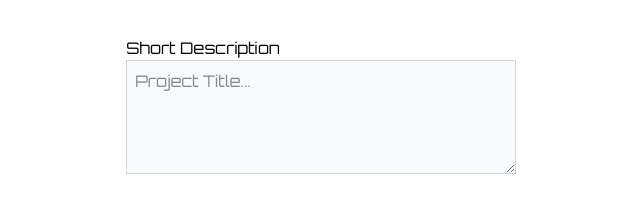
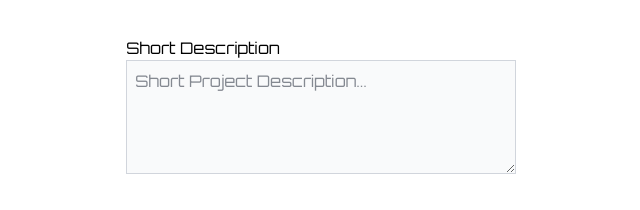
Before and after one commit to ekinakkaya/portfolio, a Next.js app: page /work/1/edit in a window 1280 px wide. Shown: the part 832-1042 px from the top of the page, without its empty margins (319-959 px from the left). Built offline with nearby package versions, Linux system fonts and the light colour scheme; no server answers; the database is empty; sample sign-in values are in the browser's storage.

Commit message:
Fixed the textarea field logics. I forgot some of it before. Also fixed some linting errors.

```diff
--- a/app/signin/page.tsx
+++ b/app/signin/page.tsx
@@ -12,6 +12,7 @@ import { useRouter } from "next/navigation";
 import { ToastContainer, toast } from "react-toastify";
 import "react-toastify/dist/ReactToastify.css";
 import { AiOutlineLoading3Quarters } from "react-icons/ai";
+import { FirebaseError } from "firebase/app";
 
 function SignInPage() {
   const router = useRouter();
@@ -42,11 +43,16 @@ function SignInPage() {
       setErrorCode("");
       setErrorMessage("");
       toast.success("Logged in successfully");
-    } catch (error: any) {
-      setErrorCode(error.code);
-      setErrorMessage(error.message);
+    } catch (error) {
+      if (error instanceof FirebaseError) {
+        setErrorCode(error.code);
+        setErrorMessage(error.message);
+        toast.error(`Login failed: ${error.message}`);
+      } else {
+        console.error("Unknown login error", error);
+        toast.error("Something went wrong while logging in.");
+      }
       setUser(null);
-      toast.error(`Login failed: ${error.message}`);
     } finally {
       setLoading(false);
     }
@@ -58,7 +64,14 @@ function SignInPage() {
       toast.info("Logged out.");
       router.replace("/signin");
     } catch (error) {
-      toast.error("An error occurred while logging out.");
+      if (error instanceof FirebaseError) {
+        setErrorCode(error.code);
+        setErrorMessage(error.message);
+        toast.error(`Logout failed: ${error.message}`);
+      } else {
+        console.error("Unknown logout error", error);
+        toast.error("Something went wrong while logging out.");
+      }
     }
   };
 
--- a/app/work/[id]/edit/page.tsx
+++ b/app/work/[id]/edit/page.tsx
@@ -9,44 +9,20 @@ import { onAuthStateChanged } from "firebase/auth";
 import { auth } from "@/lib/firebase";
 import { useRouter, useParams } from "next/navigation";
 import { fetchProjectById } from "@/lib/projectsService";
-import { ProjectData } from "@/types/ProjectData";
-
-// const project = {
-//   id: 1,
-//   title: "YC Directory",
-//   description:
-//     "A Next.js 15 platform where entrepreneurs can submit their startup ideas for virtual pitch competitions, browse other pitches, and gain exposure through a clean minimalistic design for a smooth user experience.",
-//   markdown: `
-// A platform built with **Next.js 15** where entrepreneurs can:
-// - Submit their startup ideas for virtual pitch competitions
-// - Browse and discover other innovative pitches
-// - Gain exposure through a clean, minimalistic design focused on smooth user experience
-
-// ---
-
-// ## ✨ Features
-// - 🚀 Submit startup pitches easily
-// - 🔍 Explore pitches from other founders
-// - 🎨 Minimal and intuitive UI for better engagement
-// - 🏆 Virtual competitions to gain traction and feedback
-
-// ---
-
-// ## 📸 Screenshot
-// ![YC Directory Screenshot](https://github.com/ekinakkaya/yc_directory/blob/main/screenshot.png)
-
-// ---
-
-// ## 🔗 Live Project / Source Code
-// 👉 [Visit YC Directory on GitHub](https://github.com/ekinakkaya/yc_directory)
-//   `,
-//   image:
-//     "https://github.com/ekinakkaya/yc_directory/blob/main/screenshot.png?raw=true",
-//   link: "https://github.com/ekinakkaya/yc_directory",
-// };
 
 function ProjectEditPage() {
   const params = useParams();
+  const router = useRouter();
+
+  const [title, setTitle] = useState("");
+  const [description, setDescription] = useState("");
+  const [markdown, setMarkdown] = useState("");
+  const [imageLink, setImageLink] = useState(""); // this gets updated when the "save" button is triggered
+  const [link, setLink] = useState("");
+
+  const [imageLinkField, setImageLinkField] = useState(""); // this gets updated when the image link field changes
+
+  const [loggedIn, setLoggedIn] = useState(false);
 
   useEffect(() => {
     async function fetchProject(id: string) {
@@ -72,18 +48,6 @@ function ProjectEditPage() {
       }
     });
   }, []);
-
-  const router = useRouter();
-
-  const [title, setTitle] = useState("");
-  const [description, setDescription] = useState("");
-  const [markdown, setMarkdown] = useState("");
-  const [imageLink, setImageLink] = useState(""); // this gets updated when the "save" button is triggered
-  const [link, setLink] = useState("");
-
-  const [imageLinkField, setImageLinkField] = useState(""); // this gets updated when the image link field changes
-
-  const [loggedIn, setLoggedIn] = useState(false);
 
   function refetchProjectImage() {
     setImageLink(imageLinkField);
@@ -142,19 +106,19 @@ function ProjectEditPage() {
           className="p-2 w-full h-full text-base text-gray-900 bg-gray-50 border border-gray-300 focus:ring-blue-500 focus:border-blue-500 dark:bg-gray-700 dark:border-gray-600 dark:placeholder-gray-400 dark:text-white dark:focus:ring-blue-500 dark:focus:border-blue-500"
           placeholder="Project Title..."
           value={title}
-          defaultValue={title || ""}
+          onChange={(e) => setTitle(e.target.value)}
         ></textarea>
       </div>
 
       {/* description */}
       <div className="w-full">
-        <label htmlFor="title">Short Description</label>
+        <label htmlFor="description">Short Description</label>
         <textarea
-          id="title"
+          id="description"
           className="p-2 w-full h-full text-base text-gray-900 bg-gray-50 border border-gray-300 focus:ring-blue-500 focus:border-blue-500 dark:bg-gray-700 dark:border-gray-600 dark:placeholder-gray-400 dark:text-white dark:focus:ring-blue-500 dark:focus:border-blue-500"
-          placeholder="Project Title..."
-          value={title}
-          defaultValue={title || ""}
+          placeholder="Short Project Description..."
+          value={description}
+          onChange={(e) => setDescription(e.target.value)}
           rows={4}
         ></textarea>
       </div>
@@ -208,6 +172,8 @@ function ProjectEditPage() {
           className="p-2 w-full h-full text-base text-gray-900 bg-gray-50 border border-gray-300 focus:ring-blue-500 focus:border-blue-500 dark:bg-gray-700 dark:border-gray-600 dark:placeholder-gray-400 dark:text-white dark:focus:ring-blue-500 dark:focus:border-blue-500"
           placeholder="Project Link..."
           defaultValue={link}
+          value={link}
+          onChange={(e) => setLink(e.target.value)}
         ></textarea>
       </div>
 
```
Also changed, not shown: 1 other file (tests, documents, lock files or other folders).
